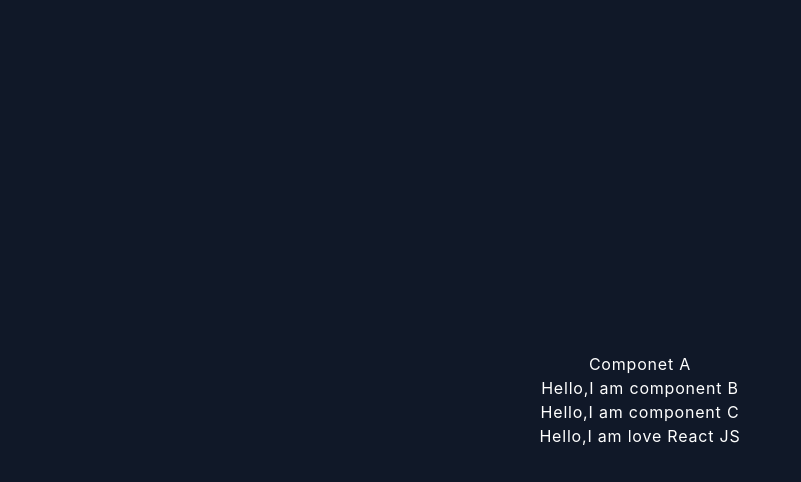
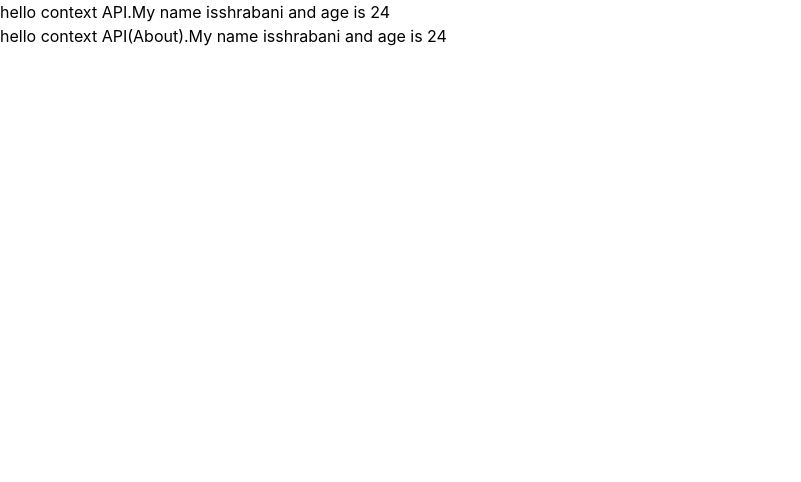
Before and after one commit to Shrabani-Mishra/react-projects, a React (Vite) app: page / in a window 1280 px wide. Shown: the top 482 px of the page, without its empty margins (0-801 px from the left). Built offline with nearby package versions, Linux system fonts and the light colour scheme.

Commit message:
Learn useContext and Context API

```diff
--- a/src/App.jsx
+++ b/src/App.jsx
@@ -1,5 +1,8 @@
 import React from 'react'
-import { PropDrilling } from './components/PropDrilling'
+// import { PropDrilling } from './components/PropDrilling'
+import { BioProvider } from './components/hooks/ContextAPI'
+import { Home } from './components/hooks/ContextAPI/Home'
+import { About } from './components/hooks/ContextAPI/About'
 // import Accordian from './components/Accordian'
 
 
@@ -8,8 +11,12 @@ function App() {
     <>
 {/* Accordian Component */}
 {/* <Accordian/> */}
-<PropDrilling/>
-    </>
+<BioProvider>
+  <Home/>
+  <About/>
+</BioProvider>
+</>
+
   )
 }
 
--- /dev/null
+++ b/src/components/hooks/ContextAPI/About.jsx
@@ -0,0 +1,9 @@
+import { useContext } from "react"
+import { BioContext } from "."
+
+export const About=()=>{
+    const {myName,myAge}=useContext(BioContext);
+    return(
+        <h1>hello context API(About).My name is{myName} and age is {myAge}</h1>
+    )
+}
--- /dev/null
+++ b/src/components/hooks/ContextAPI/Home.jsx
@@ -0,0 +1,9 @@
+import { useContext } from "react"
+import { BioContext } from "."
+
+export const Home=()=>{
+    const {myName,myAge}=useContext(BioContext);
+    return(
+        <h1>hello context API.My name is{myName} and age is {myAge}</h1>
+    )
+}
--- /dev/null
+++ b/src/components/hooks/ContextAPI/index.jsx
@@ -0,0 +1,9 @@
+import { createContext } from "react";
+// 1st step:
+export const BioContext =createContext();//returns context component  not variable.
+// 2nd step:
+export const BioProvider=({children})=>{
+    const myName="shrabani";
+    const myAge=24;
+    return <BioContext.Provider value={{myName,myAge}}>{children}</BioContext.Provider>
+}
```
